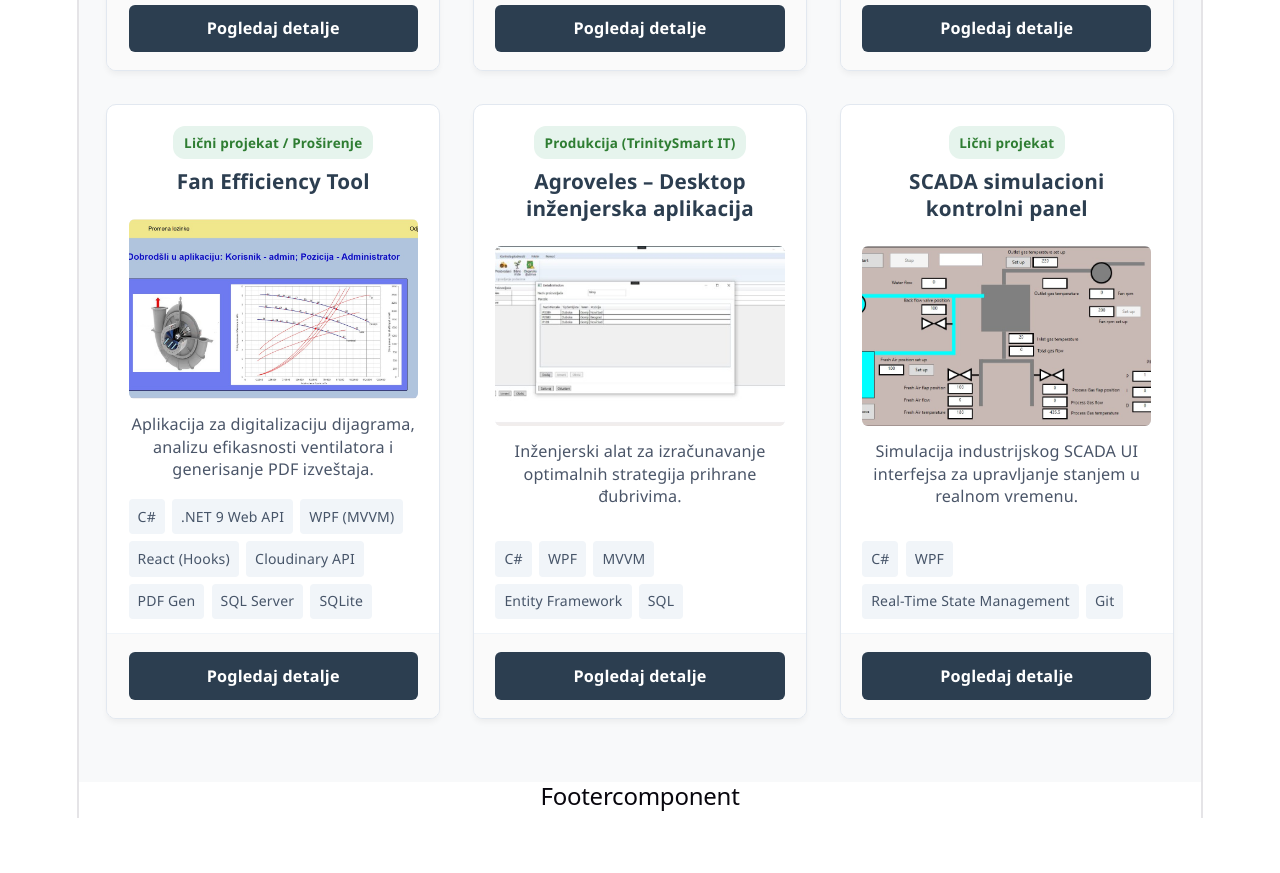
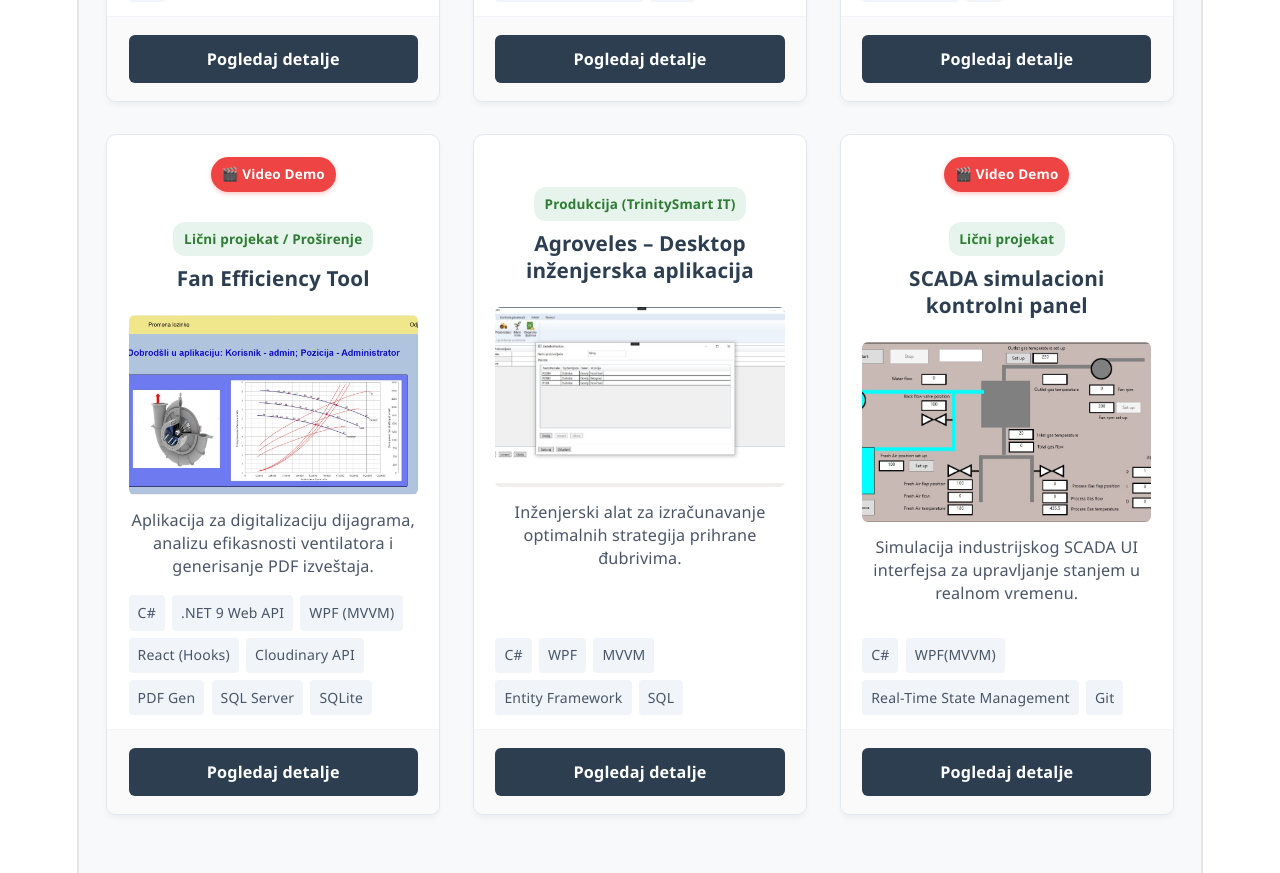
Before and after one commit to VladimirZivkovic49/VladimirZivkovicPortfolioVue, a Vue app: page /#/projects in a window 1280 px wide. Shown: the part 880-1753 px from the top of the page. Before the commit the page ends 1698 px from the top, so only its background shows below. Built offline with nearby package versions, Linux system fonts and the light colour scheme.

Commit message:
Commit 5 - Dodati Bedževi za video /demo; popravljen Link Dit i pis, Dodat lafarge -profesionalno iskustvo

```diff
--- a/src/components/sections/AboutSection.vue
+++ b/src/components/sections/AboutSection.vue
@@ -1,50 +1,5 @@
 <template>
-   <!-- <section id="about" :class="$style.about">
-    <div :class="$style.container">
-      <h2 :class="$style.title">{{ $t('about.title') }}</h2>
 
-      <div :class="$style.content">
-        <div :class="$style.bio">
-          <p :class="$style.text">{{ $t('about.text1') }}</p>
-          <p :class="$style.text">{{ $t('about.text2') }}</p>
-        </div>
-
-        <div :class="$style.skillsContainer">
-          <h3 :class="$style.skillsTitle">{{ $t('about.skillsTitle') }}</h3>
-          <div :class="$style.skillsGrid">
-            <span v-for="skill in skills" :key="skill" :class="$style.skillBadge">
-              {{ skill }}
-            </span>
-          </div>
-        </div>
-      </div>
-    </div>
-  </section> -->
-<!-- <section id="about" :class="$style.about">
-    <div :class="$style.container">
-      <h2 :class="$style.title">{{ $t('about.title') }}</h2>
-
-      <div :class="$style.content">
-        <div :class="$style.imageWrapper">
-          <img :src="profileImg" alt="Vladimir Živković" :class="$style.profileImage" />
-        </div>
-
-        <div :class="$style.bio">
-          <p :class="$style.text">{{ $t('about.text1') }}</p>
-          <p :class="$style.text">{{ $t('about.text2') }}</p>
-
-          <div :class="$style.skillsContainer">
-            <h3 :class="$style.skillsTitle">{{ $t('about.skillsTitle') }}</h3>
-            <div :class="$style.skillsGrid">
-              <span v-for="skill in skills" :key="skill" :class="$style.skillBadge">
-                {{ skill }}
-              </span>
-            </div>
-          </div>
-        </div>
-      </div>
-    </div>
-  </section> -->
 <section id="about" :class="$style.about">
     <div :class="$style.container">
       <h2 :class="$style.title">{{ $t('about.title') }}</h2>
@@ -65,6 +20,7 @@
             <p :class="$style.text">{{ $t('about.text1') }}</p>
             <p :class="$style.text">{{ $t('about.text2') }}</p>
             <p :class="$style.text">{{ $t('about.text3') }}</p>
+            <p :class="$style.text">{{ $t('about.text4') }}</p>
           </div>
 
           <!-- Iskustvo & Obrazovanje -->
--- a/src/components/sections/ProjectSection.vue
+++ b/src/components/sections/ProjectSection.vue
@@ -34,6 +34,13 @@
           :class="$style.card"
         >
           <!-- Header kartice -->
+         <!-- badge -->
+          <div :class="$style.cardHeader">
+         <span v-if="project.hasVideo" :class="$style.videoBadge">
+             🎬 Video Demo
+           </span>
+          </div>
+          <!-- badge -->
           <div :class="$style.cardHeader">
             <span :class="$style.badge">{{ project.type }}</span>
             <h3 :class="$style.cardTitle">{{ project.title }}</h3>
@@ -63,6 +70,7 @@
             </router-link>
           </div>
         </div>
+
       </div>
     </div>
   </section>
@@ -272,6 +280,19 @@ export default {
 .detailsBtn:hover {
   background: #42b883;
 }
+.videoBadge {
+  background-color: #ef4444;
+  color: white;
+  padding: 0.25rem 0.6rem;
+  border-radius: 20px;
+  font-size: 0.75rem;
+  font-weight: 700;
+  display: inline-flex;
+  align-items: center;
+  gap: 0.3rem;
+  box-shadow: 0 2px 4px rgba(239, 68, 68, 0.3); /* Blaga crvena senka */
+}
+
 
 @media (max-width: 640px) {
   .grid {
--- a/src/i18n/en.json
+++ b/src/i18n/en.json
@@ -16,6 +16,7 @@
     "text1": "Software developer with over 3 years of experience in developing, designing, and maintaining production software solutions. Specialized in .NET / C# backend architecture, REST API services, and working with Microsoft SQL Server databases using Entity Framework Core ORM.",
     "text2": "Strong hands-on experience in production web application development and component-based frontend architecture (React, Angular, TypeScript, JavaScript, HTML5, CSS3). Leveraging solid foundations in React and modern JavaScript/TypeScript ecosystem to efficiently adopt Vue.js framework.",
     "text3": "Focused on code reliability, performance optimization, technical requirements analysis, and delivering stable software for real-world users.",
+   "text4":"Long-standing work experience in the multinational company LafargeHolcim in the roles of Process Engineer and Process Manager.",
     "experienceTitle": "Professional Experience",
     "role": "Software Engineer (Full Stack)",
     "company": "TrinitySmart IT – Novi Sad",
@@ -93,7 +94,7 @@
     "modalClose": "Close",
     "links": {
       "live": "Visit Website",
-      "code": "Source Code"
+      "code": "Project Link - Git"
     },
     "items": [
       {
@@ -105,7 +106,7 @@
         "fullDescription": "Full-stack system for agricultural data analysis, forecasting, and reporting based on .NET Web API and Angular.",
         "shortDescription": "Full-stack system for agricultural data analysis and forecasting with a large relational database.",
         "technologies": [".NET Web API", "Angular", "SQL Server", "C#"],
-        "link": "http://www.pizb.rs"
+        "link": "https://pissrbija.rs/pocetna"
 
       },
       {
@@ -134,6 +135,8 @@
         "id": "fanefficiency",
         "category": "web",
          "image": "FanEfficiancy.jpg",
+          "hasVideo": true,
+        "featuredBadge": "🎬 Video Demo",
          "videos": [
         {
          "title": "Diagram calibration",
@@ -175,6 +178,8 @@
       {
         "id": "scada",
         "image": "PidGctProject.jpg",
+         "hasVideo": true,
+        "featuredBadge": "🎬 Video Demo",
          "videos": [
         {
          "title": "SCADA simulation - start and controling overview",
@@ -186,7 +191,7 @@
         "title": "SCADA Simulation Control Panel",
         "shortDescription": "Industrial SCADA UI simulation for real-time system state monitoring and control.",
         "fullDescription": "Industrial control panel mimicking real-time SCADA behavior. Focused on UI synchronization with backend logic and asynchronous data handling.",
-        "technologies": ["C#", "WPF", "Real-Time State Management", "Git"],
+        "technologies": ["C#", "WPF (MVVM)", "Real-Time State Management", "Git"],
         "github": "https://github.com/VladimirZivkovic49/GCT_Realese_app"
 
       }
--- a/src/i18n/sr.json
+++ b/src/i18n/sr.json
@@ -17,6 +17,9 @@
     "text1": "Softver developer sa više od 3 godine iskustva u razvoju, projektovanju i održavanju produkcionih softverskih rešenja. Specijalizovan za .NET / C# backend arhitekturu, REST API servise i rad sa Microsoft SQL Server bazama podataka putem Entity Framework Core ORM-a.",
     "text2": "Posedujem bogato praktično iskustvo u razvoju web aplikacija u produkciji i komponentnoj frontend arhitekturi (React, Angular, TypeScript, JavaScript, HTML5, CSS3). Zahvaljujući čvrstim temeljima u React-u i modernom JavaScript/TypeScript ekosistemu, lako i brzo usvajam Vue.js framework.",
     "text3": "Orijentisan na pouzdanost koda, optimizaciju performansi, analizu tehničkih zahteva i kreiranje stabilnih aplikacija za realne korisnike.",
+    "text4": "Dugogodišnje radno iskustvo u multinacionalnoj kompaniji LafargeHolcim na pozicijama Proces inženjer/Proces menadžer",
+
+
     "experienceTitle": "Profesionalno iskustvo",
     "role": "Softverski inženjer (Full Stack)",
     "company": "TrinitySmart IT – Novi Sad",
@@ -85,6 +88,7 @@
   "technologiesTitle": "Korišćene tehnologije",
   "videoSectionTitle": "Demonstracija ključnih procesa",
 
+
     "categories": {
       "web": "Web & Backend",
       "desktop": "Desktop aplikacije"
@@ -95,7 +99,7 @@
     "modalClose": "Zatvori",
     "links": {
       "live": "Poseti sajt",
-      "code": "Izvorni kod"
+      "code": "Projekat Link - Git"
     },
     "items": [
       {
@@ -135,6 +139,8 @@
       {
         "id": "fanefficiency",
          "image": "FanEfficiancy.jpg",
+         "hasVideo": true,
+        "featuredBadge": "🎬 Video Demo",
        "videos": [
         {
          "title": "Kalibracija dijagrama",
@@ -178,6 +184,9 @@
         "id": "scada",
         "category": "desktop",
          "image": "PidGctProject.jpg",
+         "hasVideo": true,
+        "featuredBadge": "🎬 Video Demo",
+
          "videos": [
         {
          "title": "SCADA siimulacija - start i prikaz regulacije",
@@ -188,7 +197,7 @@
         "title": "SCADA simulacioni kontrolni panel",
         "shortDescription": "Simulacija industrijskog SCADA UI interfejsa za upravljanje stanjem u realnom vremenu.",
         "fullDescription": "Industrijski kontrolni panel koji simulira rad realnog SCADA sistema. Fokus je stavljen na sinhronizaciju korisničkog interfejsa sa stanjima u backend logici i asinhronu obradu podataka.",
-        "technologies": ["C#", "WPF", "Real-Time State Management", "Git"],
+        "technologies": ["C#", "WPF(MVVM)", "Real-Time State Management", "Git"],
         "github": "https://github.com/VladimirZivkovic49/GCT_Realese_app"
 
       }
--- a/src/views/ProjectDetailView.vue
+++ b/src/views/ProjectDetailView.vue
@@ -102,9 +102,7 @@ getVideoUrl(videoPath) {
     }
 </script>
 
-<!-- <style scoped>
 
-</style> -->
 
 <style module>
 .pageWrapper {
--- a/src/views/ProjectsView.vue
+++ b/src/views/ProjectsView.vue
@@ -1,6 +1,7 @@
 <template>
     <div>
 <ProjectSectionComponent/>
+
     </div>
 </template>
 
@@ -14,6 +15,20 @@ import ProjectSectionComponent from '../components/sections/ProjectSection.vue';
     }
 </script>
 
-<style scoped>
+<!-- <style scoped>
 
+</style> -->
+<style module>
+.videoBadge {
+  background-color: #ef4444; /* Upečatljiva crvena boja */
+  color: white;              /* Beli tekst */
+  padding: 0.25rem 0.6rem;   /* Razmak unutar naljepnice */
+  border-radius: 20px;       /* Zaobljene ivice (oblik pilule) */
+  font-size: 0.75rem;        /* Sitniji, elegantan font */
+  font-weight: 700;          /* Podebljan tekst */
+  display: inline-flex;
+  align-items: center;
+  gap: 0.3rem;               /* Razmak između ikonice 🎬 i teksta */
+  box-shadow: 0 2px 4px rgba(239, 68, 68, 0.3); /* Blaga crvena senka */
+}
 </style>
```
